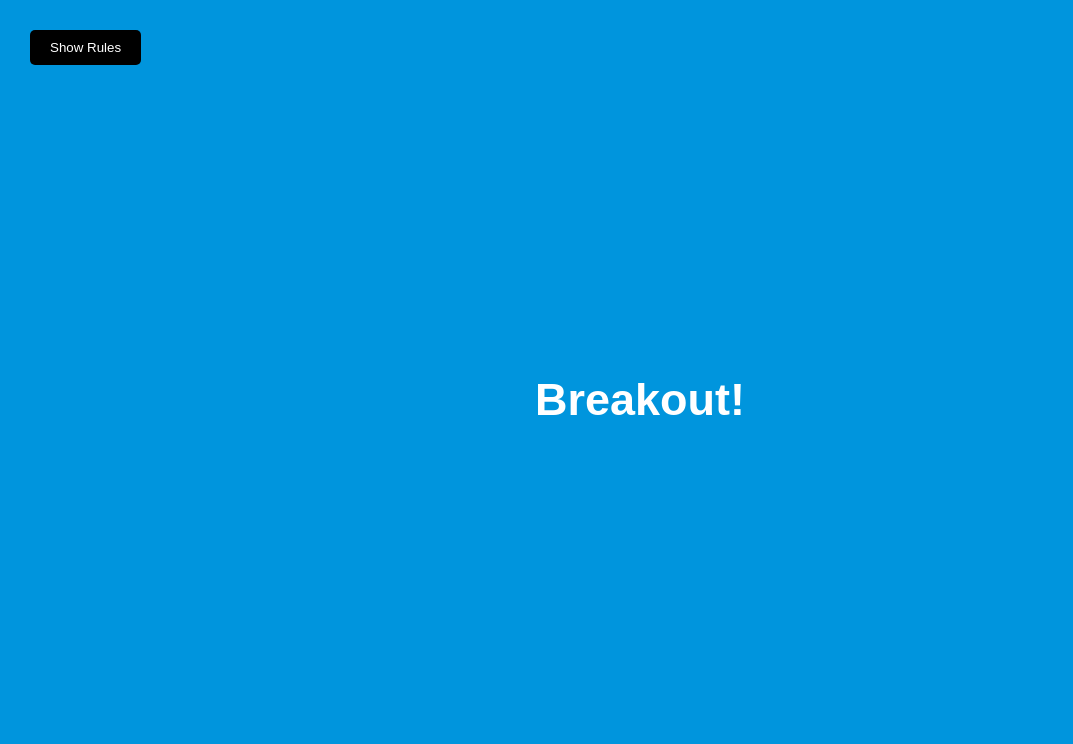
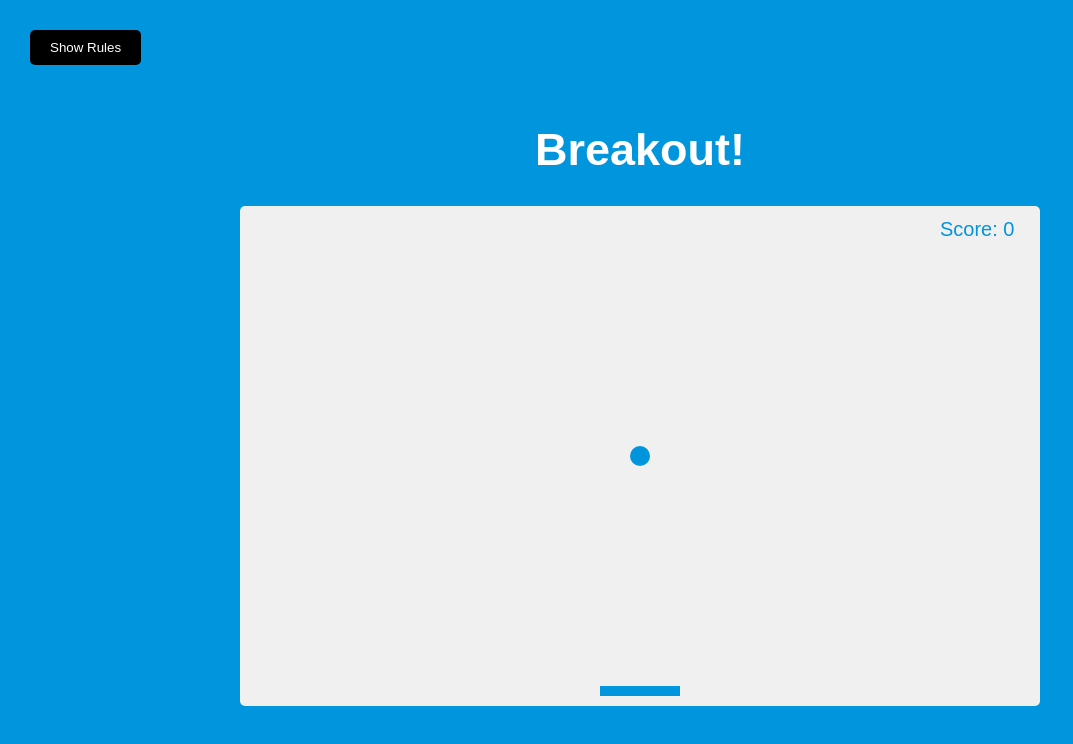
Before and after one commit to ademirferreira/breakout-game, a plain HTML site: page index.html in a window 1280 px wide. Shown: the whole page, without its empty margins (0-1073 px from the left). Drawn offline with Linux system fonts and the light colour scheme.

Commit message:
Draw ball, paddle and score

```diff
--- a/index.html
+++ b/index.html
@@ -21,6 +21,7 @@
     </p>
     <button id="close-btn" class="btn">Close</button>
   </div>
+  <canvas id="canvas" width="800" height="500"></canvas>
   <script src="script.js"></script>
 </body>
 
--- a/script.js
+++ b/script.js
@@ -2,8 +2,65 @@ const rulesBtn = document.getElementById('rules-btn');
 const closeBtn = document.getElementById('close-btn');
 const rules = document.getElementById('rules');
 
+const canvas = document.getElementById('canvas');
+const ctx = canvas.getContext('2d');
+
+let score = 0;
+
+// Create ball props
+const ball = {
+  x: canvas.width / 2,
+  y: canvas.height / 2,
+  size: 10,
+  speed: 4,
+  dx: 4,
+  dy: -4
+}
+
+// Draw ball on canvas
+function drawBall() {
+  ctx.beginPath();
+  ctx.arc(ball.x, ball.y, ball.size, 0, Math.PI * 2);
+  ctx.fillStyle = '#0095dd';
+  ctx.fill();
+  ctx.closePath();
+}
+
+// Create paddle props
+const paddle = {
+  x: canvas.width / 2 - 40,
+  y: canvas.height - 20,
+  w: 80,
+  h: 10,
+  speed: 8,
+  dx: 0
+}
+
+// Draw paddle on canvas
+function drawPaddle() {
+  ctx.beginPath();
+  ctx.rect(paddle.x, paddle.y, paddle.w, paddle.h);
+  ctx.fillStyle = '#0095dd';
+  ctx.fill();
+  ctx.closePath();
+}
+
+// Draw everything
+function draw() {
+  drawBall();
+  drawPaddle();
+  drawScore();
+}
+
+// Draw score on canvas
+function drawScore() {
+  ctx.font = '20px Arial';
+  ctx.fillText(`Score: ${score}`, canvas.width - 100, 30);
+}
+
+draw();
+
+
 // Rules and close event handlers
-
-rulesBtn.addEventListener('click', () => rules.classList.add('show'))
-
+rulesBtn.addEventListener('click', () => rules.classList.add('show'));
 closeBtn.addEventListener('click', () => rules.classList.remove('show'));
```
